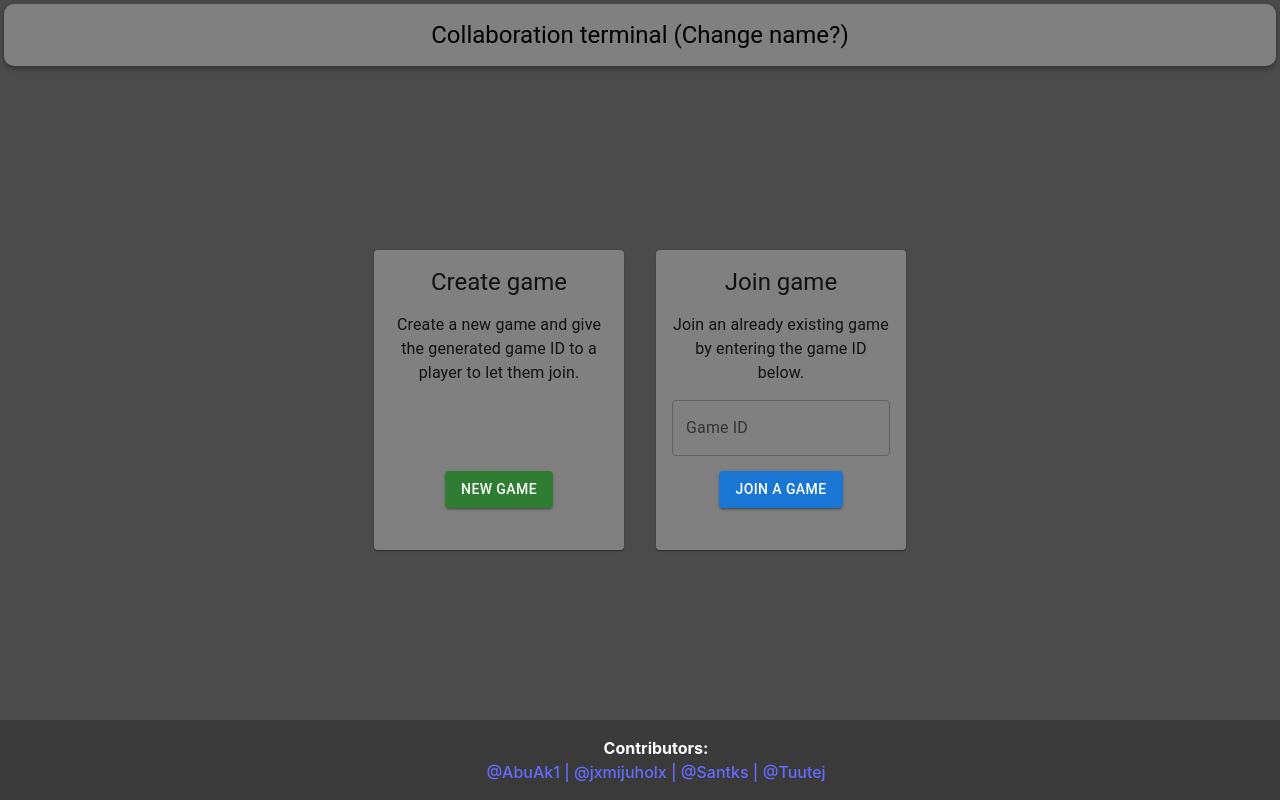
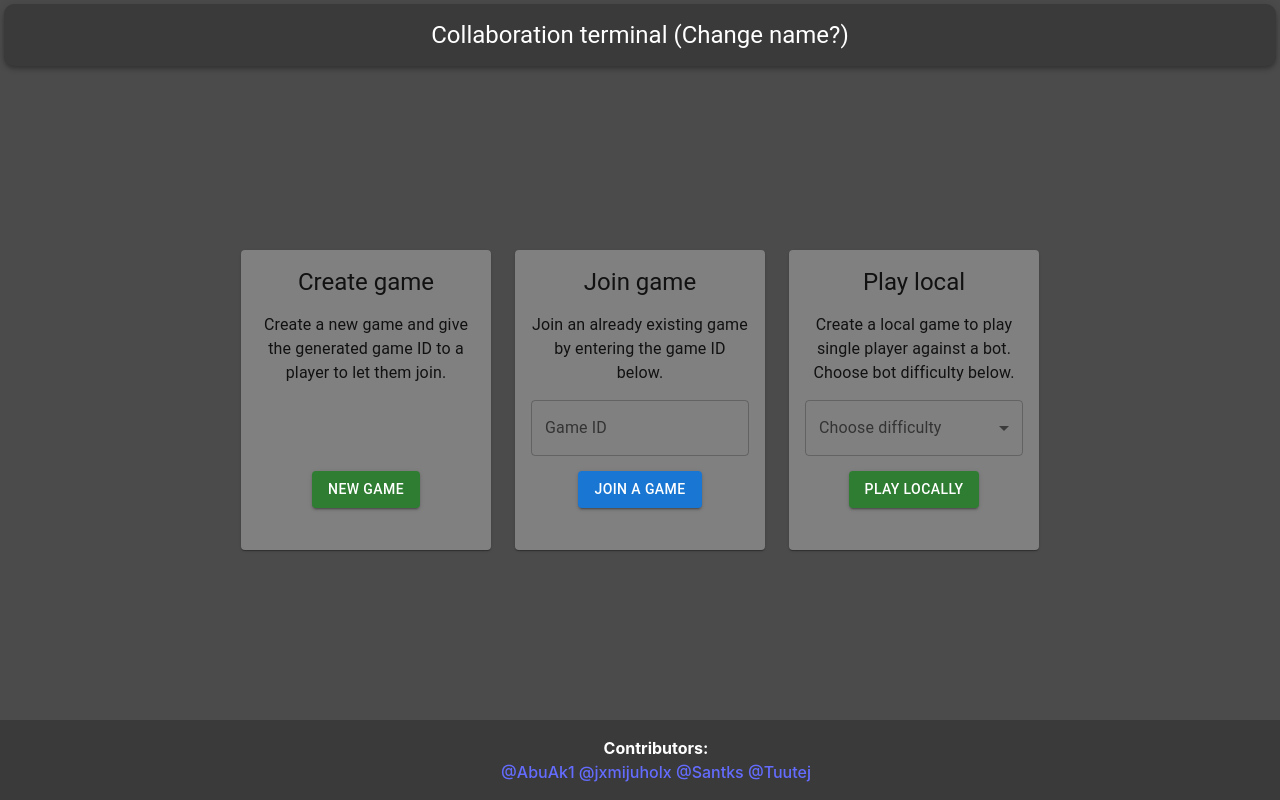
Before and after one commit to jxmijuholx/kollaboraatioterminaali, a React (Vite) app in the folder frontend/Kollaboraatioterminaali/: page / in a window 1280 px wide. Built offline with nearby package versions, Linux system fonts and the light colour scheme; no server answers.

Commit message:
websocket implementation 1st attempt

```diff
--- a/frontend/Kollaboraatioterminaali/package.json
+++ b/frontend/Kollaboraatioterminaali/package.json
@@ -13,8 +13,10 @@
     "@emotion/react": "^11.13.3",
     "@emotion/styled": "^11.13.0",
     "@mui/material": "^6.0.2",
+    "kollaboraatioterminaali": "file:",
     "react": "^18.3.1",
-    "react-dom": "^18.3.1"
+    "react-dom": "^18.3.1",
+    "react-use-websocket": "^4.8.1"
   },
   "devDependencies": {
     "@eslint/js": "^9.9.0",
--- a/frontend/Kollaboraatioterminaali/src/App.jsx
+++ b/frontend/Kollaboraatioterminaali/src/App.jsx
@@ -1,11 +1,77 @@
 import './App.css';
-import { Card, CardContent, AppBar, Typography, Button, Grid2, Snackbar, TextField } from '@mui/material';
-import { useState } from 'react';
-import { createGame, joinGame, webSocket } from './Components/serverHandler';
+import { Card, CardContent, AppBar, Typography, Button, Grid2, Snackbar, TextField, Select, FormControl, InputLabel, MenuItem, getFormControlLabelUtilityClasses } from '@mui/material';
+import { useState, useEffect } from 'react';
 
 function App() {
 
+  const [clientId, setClientId] = useState(null);
+  const [ws, setWs] = useState(null);
+  const [players, setPlayers] = useState([]);
+  const [playerSide, setPlayerSide] = useState(null);
   const [open, setOpen] = useState(false);
+  const [gameID, setGameID] = useState("");
+  const [difficulty, setDifficulty] = useState("");
+
+  useEffect(() => {
+    const newWs = new WebSocket("ws://localhost:8080");
+    setWs(newWs);
+
+    newWs.onmessage = (message) => {
+      const response = JSON.parse(message.data)
+      console.log("received message:", message.data)
+
+      switch (response.action) {
+
+        case "connect":
+          setClientId(response.clientID);
+          console.log("connected to: ", response.clientID);
+          break;
+
+        case "create":
+          setGameID(response.game.id);
+          console.log("game created with id: ", response.game.id);
+          break;
+
+        case "join":
+          const game = response.game;
+          setPlayers(game.clients);
+
+          game.clients.forEach((player) => {
+            if (player.clientID === clientId) {
+              setPlayerSide(player.paddle);
+            }
+          });
+          break;
+
+        case "error":
+          console.log("paska ei toimi error: ", response.message)
+          break;
+      }
+    };
+
+    return () => newWs.close();
+  }, [clientId]);
+
+  const createGame = () => {
+    if (ws && clientId) {
+      const payload = {
+        "action": "create",
+        "clientID": clientId
+      }
+      ws.send(JSON.stringify(payload));
+    }
+  };
+
+  const joinGame = () => {
+    if (clientId && gameID && ws) {
+      const payload = {
+        "action": "join",
+        "clientID": clientId,
+        "gameID": gameID
+      }
+      ws.send(JSON.stringify(payload))
+    }
+  };
 
   const handleOpen = () => {
     setOpen(true);
@@ -15,9 +81,22 @@ function App() {
     setOpen(false)
   };
 
+  const handleDifficultyChange = (event) => {
+    setDifficulty(event.target.value)
+  };
+
   return (
     <>
-      <AppBar position='fixed' style={{ padding: 15, borderRadius: 10, marginTop: 4, maxWidth: 1272, marginRight: 4, background: "gray", color: "black" }}>
+      <AppBar position='fixed'
+        style={{
+          padding: 15,
+          borderRadius: 10,
+          marginTop: 4,
+          maxWidth: 1272,
+          marginRight: 4,
+          background: "#3a3a3a",
+          color: "white",
+        }}>
         <Typography variant='h5' >
           Collaboration terminal (Change name?)
         </Typography>
@@ -27,31 +106,57 @@ function App() {
         open={open}
         autoHideDuration={5000}
         onClose={handleClose}
-        message="TODO: implement index.html"
-        action={handleClose}
+        message="TODO: implement functionality lazy mf"
       />
 
-      <Grid2
-        container
-        spacing={4}
-      >
-        <Grid2 item xs={12} sm={6} md={3}>
+      <Grid2 container spacing={3}>
+        <Grid2 xs={12} sm={6} md={3}>
           <Card style={{ height: 300, width: 250, background: "gray" }}>
             <CardContent>
               <Typography variant='h5'>Create game</Typography>
               <Typography variant='body1' style={{ marginTop: 15 }}>Create a new game and give the generated game ID to a player to let them join.</Typography>
-              <Button onClick={handleOpen} color='success' variant='contained' style={{ marginTop: 86 }}>New game</Button>
+              <Button onClick={createGame} color='success' variant='contained' style={{ marginTop: 86 }}>New game</Button>
             </CardContent>
           </Card>
         </Grid2>
 
-        <Grid2 item xs={12} sm={6} md={3}>
+        <Grid2 xs={12} sm={6} md={3}>
           <Card style={{ height: 300, width: 250, background: "gray" }}>
             <CardContent>
               <Typography variant='h5'>Join game</Typography>
               <Typography variant='body1' style={{ marginTop: 15 }}>Join an already existing game by entering the game ID below.</Typography>
-              <TextField label="Game ID" style={{ marginTop: 15 }} />
-              <Button onClick={handleOpen} color='primary' variant='contained' style={{ marginTop: 15 }}>Join a game</Button>
+              <TextField
+                label="Game ID"
+                style={{ marginTop: 15 }}
+                value={gameID}
+                onChange={(e) => setGameID(e.target.value)}
+              />
+              <Button onClick={joinGame} color='primary' variant='contained' style={{ marginTop: 15 }}>Join a game</Button>
+            </CardContent>
+          </Card>
+        </Grid2>
+
+        <Grid2 xs={12} sm={6} md={3}>
+          <Card style={{ height: 300, width: 250, background: "gray" }}>
+            <CardContent>
+              <Typography variant='h5'>Play local</Typography>
+              <Typography variant='body1' style={{ marginTop: 15 }}>Create a local game to play single player against a bot. Choose bot difficulty below.</Typography>
+              <FormControl fullWidth style={{ marginTop: 15 }}>
+                <InputLabel id="difficulty-input-label">Choose difficulty</InputLabel>
+                <Select
+                  labelId='difficulty-input-label'
+                  id='difficulty-select'
+                  label='Choose difficulty'
+                  value={difficulty}
+                  onChange={handleDifficultyChange}
+                >
+                  <MenuItem value={10}>Easy</MenuItem>
+                  <MenuItem value={20}>Medium</MenuItem>
+                  <MenuItem value={30}>Hard</MenuItem>
+                  <MenuItem value={40}>Impossible, Good Luck!</MenuItem>
+                </Select>
+              </FormControl>
+              <Button onClick={handleOpen} color='success' variant='contained' style={{ marginTop: 15 }}>Play locally</Button>
             </CardContent>
           </Card>
         </Grid2>
@@ -62,9 +167,9 @@ function App() {
             Contributors:
           </p>
           <div className='footerLinks'>
-            <a href="https://github.com/AbuAk1">@AbuAk1 |</a>
-            <a href="https://github.com/jxmijuholx"> @jxmijuholx |</a>
-            <a href="https://github.com/Santks"> @Santks |</a>
+            <a href="https://github.com/AbuAk1"> @AbuAk1 </a>
+            <a href="https://github.com/jxmijuholx"> @jxmijuholx </a>
+            <a href="https://github.com/Santks"> @Santks </a>
             <a href="https://github.com/Tuutej"> @Tuutej</a>
           </div>
         </footer>
--- a/frontend/Kollaboraatioterminaali/src/Components/serverHandler.jsx
+++ /dev/null
@@ -1,11 +0,0 @@
-export const createGame = () => {
-    //TODO
-};
-
-export const joinGame = () => {
-    //TODO
-};
-
-export const webSocket = () => {
-    //TODO
-};
```
Also changed, not shown: 1 other file (tests, documents, lock files or other folders).
